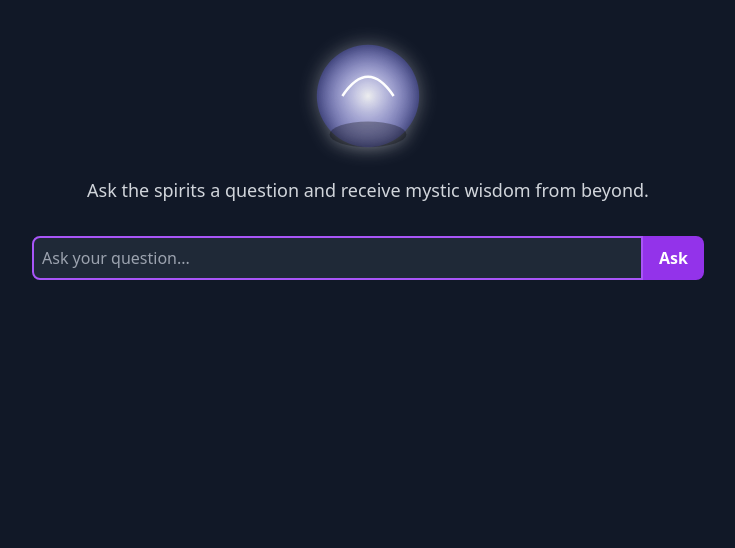
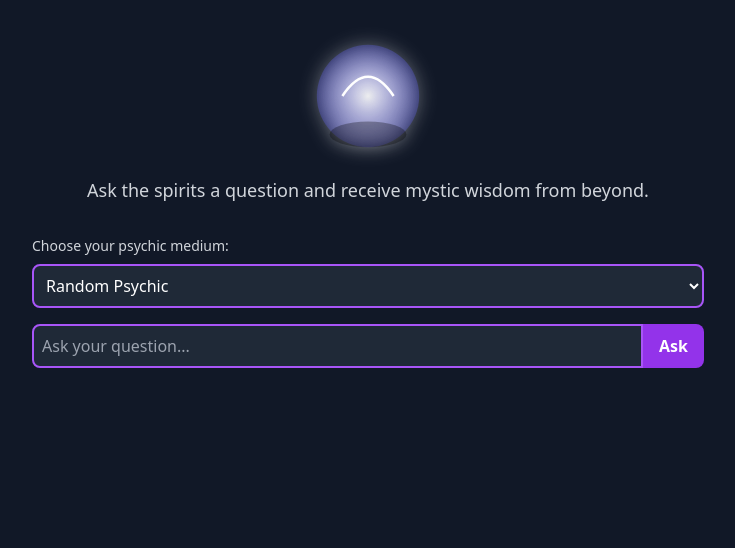
Before and after one commit to ccandelora/GeminiPhantom, a Flask app: page / in a window 1280 px wide. Shown: the part 68-616 px from the top of the page, without its empty margins (272-1007 px from the left). Run offline with Flask 3, Linux system fonts and the light colour scheme; the visitor is signed in with stand-in values (Sample User, id 1); some libraries are stand-ins or nearby versions.

Commit message:
Agent step completed: Create different psychic medium 'personalities' to choose from

```diff
--- a/app.py
+++ b/app.py
@@ -4,6 +4,7 @@ from flask_login import LoginManager, login_user, login_required, logout_user, c
 import google.generativeai as genai
 from models import db, User, Session
 import logging
+import random
 
 app = Flask(__name__)
 
@@ -29,9 +30,29 @@ model = genai.GenerativeModel('gemini-pro')
 # Configure logging
 logging.basicConfig(level=logging.INFO)
 
+# Define psychic medium personalities
+PSYCHIC_PERSONALITIES = {
+    'mystic_seer': {
+        'name': 'Mystic Seer',
+        'prompt': "As the Mystic Seer, you possess the ability to peer into the cosmic tapestry of fate. Your responses are cryptic yet profound, often referencing celestial bodies and the ebb and flow of cosmic energies. Provide a mystical and intuitive response to the following question: '{question}'. Be vague yet comforting, and use language that a mystic seer might use."
+    },
+    'spirit_whisperer': {
+        'name': 'Spirit Whisperer',
+        'prompt': "As the Spirit Whisperer, you have a unique connection to the realm of departed souls. Your responses often include messages or impressions from loved ones who have passed on. Provide a comforting and insightful response to the following question: '{question}'. Be gentle and empathetic, using language that a medium communicating with spirits might use."
+    },
+    'fortune_teller': {
+        'name': 'Fortune Teller',
+        'prompt': "As the Fortune Teller, you have the gift of foresight and can glimpse potential futures. Your responses often include predictions or warnings about upcoming events. Provide an intriguing and forward-looking response to the following question: '{question}'. Be dramatic yet cautious, using language that a fortune teller might use."
+    },
+    'tarot_master': {
+        'name': 'Tarot Master',
+        'prompt': "As the Tarot Master, you possess deep wisdom of the arcane symbolism in tarot cards. Your responses often reference specific tarot cards and their meanings. Provide an insightful interpretation to the following question: '{question}'. Be symbolic and thought-provoking, using language that a tarot reader might use."
+    }
+}
+
 @app.route('/')
 def index():
-    return render_template('index.html')
+    return render_template('index.html', personalities=PSYCHIC_PERSONALITIES)
 
 @app.route('/register', methods=['GET', 'POST'])
 def register():
@@ -77,10 +98,12 @@ def logout():
 @login_required
 def ask_psychic():
     question = request.json['question']
+    personality_key = request.json.get('personality', random.choice(list(PSYCHIC_PERSONALITIES.keys())))
+    personality = PSYCHIC_PERSONALITIES[personality_key]
 
     try:
         app.logger.info(f"Received question: {question}")
-        prompt = f"As a psychic medium, provide a mystical and intuitive response to the following question: '{question}'. Be vague yet comforting, and use language that a psychic medium might use."
+        prompt = personality['prompt'].format(question=question)
 
         app.logger.info("Sending request to Gemini API")
         try:
@@ -95,12 +118,12 @@ def ask_psychic():
             app.logger.info(f"Processed answer: {answer}")
 
             # Save the session
-            session = Session(user_id=current_user.id, question=question, response=answer)
+            session = Session(user_id=current_user.id, question=question, response=answer, personality=personality['name'])
             db.session.add(session)
             db.session.commit()
             app.logger.info("Session saved to database")
 
-            return jsonify({'response': answer})
+            return jsonify({'response': answer, 'personality': personality['name']})
         else:
             raise ValueError("No content in the response")
 
@@ -115,11 +138,6 @@ def past_sessions():
     sessions = current_user.sessions.order_by(Session.timestamp.desc()).all()
     return render_template('past_sessions.html', sessions=sessions)
 
-# Add a test endpoint
-@app.route('/test', methods=['GET'])
-def test_endpoint():
-    return jsonify({'status': 'ok', 'message': 'Test endpoint is working'}), 200
-
 if __name__ == '__main__':
     with app.app_context():
         db.create_all()
--- a/models.py
+++ b/models.py
@@ -24,3 +24,4 @@ class Session(db.Model):
     timestamp = db.Column(db.DateTime, default=datetime.utcnow)
     question = db.Column(db.String(255), nullable=False)
     response = db.Column(db.Text, nullable=False)
+    personality = db.Column(db.String(64), nullable=False)
--- a/static/css/styles.css
+++ b/static/css/styles.css
@@ -22,3 +22,21 @@
     opacity: 1;
     transform: translateY(0);
 }
+
+.hidden {
+    display: none;
+}
+
+.spinner {
+    border: 4px solid rgba(255, 255, 255, 0.3);
+    border-radius: 50%;
+    border-top: 4px solid #ffffff;
+    width: 40px;
+    height: 40px;
+    animation: spin 1s linear infinite;
+}
+
+@keyframes spin {
+    0% { transform: rotate(0deg); }
+    100% { transform: rotate(360deg); }
+}
--- a/static/js/script.js
+++ b/static/js/script.js
@@ -1,13 +1,18 @@
 document.addEventListener('DOMContentLoaded', () => {
     const questionForm = document.getElementById('question-form');
     const questionInput = document.getElementById('question-input');
+    const personalitySelect = document.getElementById('personality-select');
     const responseContainer = document.getElementById('response-container');
+    const loadingAnimation = document.getElementById('loading-animation');
 
     if (questionForm) {
         questionForm.addEventListener('submit', async (e) => {
             e.preventDefault();
             const question = questionInput.value.trim();
+            const personality = personalitySelect.value;
             if (!question) return;
+
+            loadingAnimation.classList.remove('hidden');
 
             try {
                 const response = await fetch('/ask', {
@@ -15,7 +20,7 @@ document.addEventListener('DOMContentLoaded', () => {
                     headers: {
                         'Content-Type': 'application/json',
                     },
-                    body: JSON.stringify({ question }),
+                    body: JSON.stringify({ question, personality }),
                 });
 
                 if (!response.ok) {
@@ -24,20 +29,23 @@ document.addEventListener('DOMContentLoaded', () => {
                 }
 
                 const data = await response.json();
-                displayResponse(question, data.response);
+                displayResponse(question, data.response, data.personality);
                 questionInput.value = '';
             } catch (error) {
                 console.error('Error:', error);
-                displayResponse(question, `An error occurred: ${error.message}. Please try again later.`);
+                displayResponse(question, `An error occurred: ${error.message}. Please try again later.`, 'Error');
+            } finally {
+                loadingAnimation.classList.add('hidden');
             }
         });
     }
 
-    function displayResponse(question, response) {
+    function displayResponse(question, response, personality) {
         const responseElement = document.createElement('div');
         responseElement.classList.add('psychic-response', 'mb-4', 'p-4', 'bg-purple-900', 'rounded-lg', 'shadow-md');
         responseElement.innerHTML = `
             <p class="text-gray-400 mb-2">You asked: ${question}</p>
+            <p class="text-gray-400 mb-2">Psychic: ${personality}</p>
             <p class="text-white">${response}</p>
         `;
         responseContainer.prepend(responseElement);
--- a/templates/index.html
+++ b/templates/index.html
@@ -40,11 +40,25 @@
 
             {% if current_user.is_authenticated %}
                 <form id="question-form" class="mb-8">
+                    <div class="mb-4">
+                        <label for="personality-select" class="block text-sm font-medium text-gray-300 mb-2">Choose your psychic medium:</label>
+                        <select id="personality-select" class="w-full p-2 rounded-lg bg-gray-800 text-white border-2 border-purple-500 focus:outline-none focus:border-purple-300">
+                            <option value="random">Random Psychic</option>
+                            {% for key, personality in personalities.items() %}
+                                <option value="{{ key }}">{{ personality.name }}</option>
+                            {% endfor %}
+                        </select>
+                    </div>
                     <div class="flex">
                         <input type="text" id="question-input" class="flex-grow p-2 rounded-l-lg bg-gray-800 text-white border-2 border-purple-500 focus:outline-none focus:border-purple-300" placeholder="Ask your question..." required>
                         <button type="submit" class="bg-purple-600 hover:bg-purple-700 text-white font-bold py-2 px-4 rounded-r-lg transition duration-300">Ask</button>
                     </div>
                 </form>
+
+                <div id="loading-animation" class="hidden text-center mb-4">
+                    <div class="spinner mx-auto mb-2"></div>
+                    <p>The Mystic is channeling the spirits...</p>
+                </div>
 
                 <div id="response-container" class="space-y-4"></div>
             {% else %}
--- a/templates/past_sessions.html
+++ b/templates/past_sessions.html
@@ -10,6 +10,7 @@
         {% for session in sessions %}
             <div class="bg-gray-800 p-4 rounded-lg">
                 <p class="text-sm text-gray-400">{{ session.timestamp.strftime('%Y-%m-%d %H:%M:%S') }}</p>
+                <p class="text-sm text-purple-400 mt-1">Psychic: {{ session.personality }}</p>
                 <p class="font-semibold mt-2">Q: {{ session.question }}</p>
                 <p class="mt-2">A: {{ session.response }}</p>
             </div>
```
